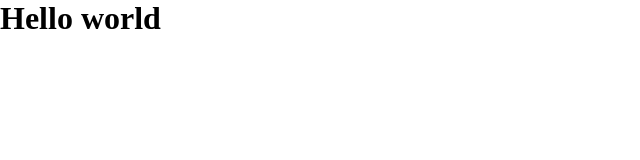
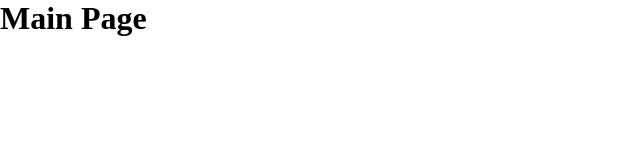
Before and after one commit to nodirbek6903/auth, a React (Create React App) app: page / in a window 1280 px wide. Shown: the top 160 px of the page, without its empty margins (0-640 px from the left). Built offline with nearby package versions, Linux system fonts and the light colour scheme.

Commit message:
comit two

```diff
--- a/src/App.jsx
+++ b/src/App.jsx
@@ -5,7 +5,7 @@ function App() {
 
   return (
     <div className="container">
-      <h1>Hello world</h1>
+      <h1>Main Page</h1>
     </div>
   );
 }
```
